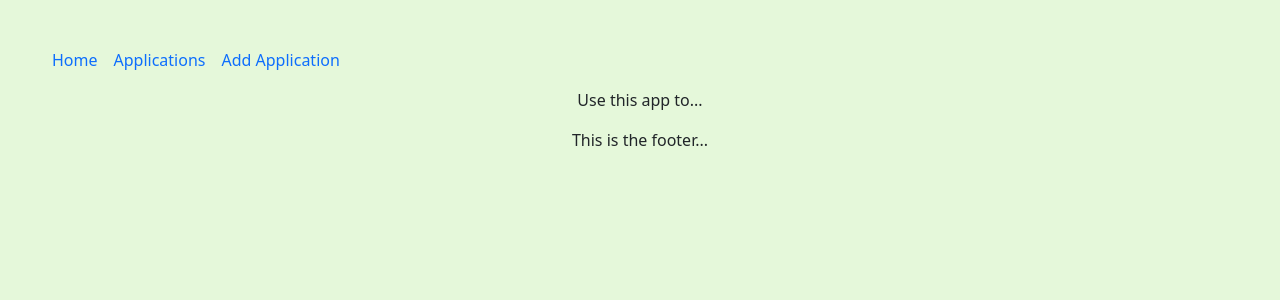
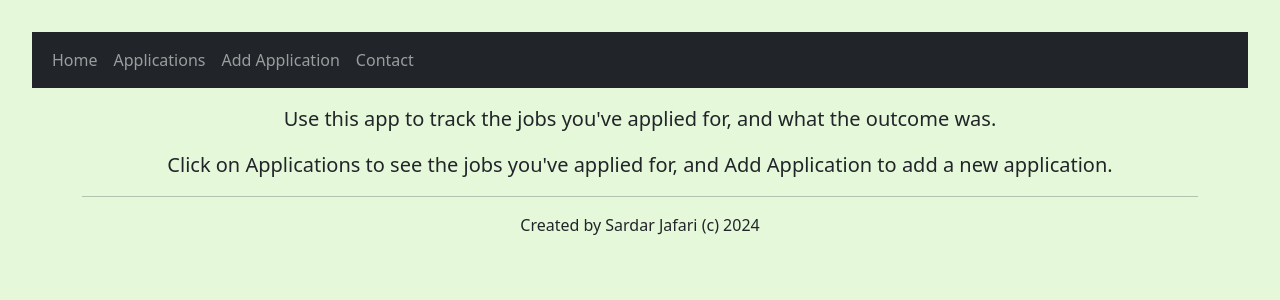
Before and after one commit to 046159/Job-Application-Tracker, a React (Vite) app: page / in a window 1280 px wide. Shown: the top 300 px of the page. Built offline with nearby package versions, Linux system fonts and the light colour scheme.

Commit message:
Added code to show header and footer

```diff
--- a/src/components/Footer.jsx
+++ b/src/components/Footer.jsx
@@ -6,7 +6,12 @@ import * as bootstrap from 'bootstrap';
 function Navbar() {
     return (
         <div>
-            <p>This is the footer...</p>
+            <footer className="bootstrap-classes">
+                <div className="container">
+                    <hr></hr>
+                    <span>Created by Sardar Jafari (c) 2024</span>
+                </div>
+            </footer>
         </div>
     )
 }
--- a/src/components/Home.jsx
+++ b/src/components/Home.jsx
@@ -1,11 +1,18 @@
 import React from 'react';
+import 'bootstrap/dist/css/bootstrap.min.css';
+import * as bootstrap from 'bootstrap';
 
 function Home() {
 
     return (
         <div>
-            <p>Use this app to...</p>
+            <p></p>
+            <p className="lead">Use this app to track the jobs you've applied for, and what the outcome was.</p>
+            <p className="lead">Click on Applications to see the jobs you've applied for, and Add Application to add a new application.</p>
         </div>
+
+
+
     )
 }
 
--- a/src/components/Navbar.jsx
+++ b/src/components/Navbar.jsx
@@ -6,13 +6,14 @@ import * as bootstrap from 'bootstrap';
 function Navbar() {
     return (
         <div>
-            <nav className="navbar navbar-expand">
+            <nav className="navbar navbar-expand navbar-dark bg-dark">
                 <div className="container-fluid">
                     <div className="collapse navbar-collapse" id="navbarNavAltMarkup">
                         <div className="navbar-nav">
                             <Link to='/' className="nav-link">Home</Link>
                             <Link to='Applications' className="nav-link">Applications</Link>
                             <Link to='Form' className="nav-link">Add Application</Link>
+                            <Link to='Contact' className="nav-link">Contact</Link>
                         </div>
                     </div>
                 </div>
```
